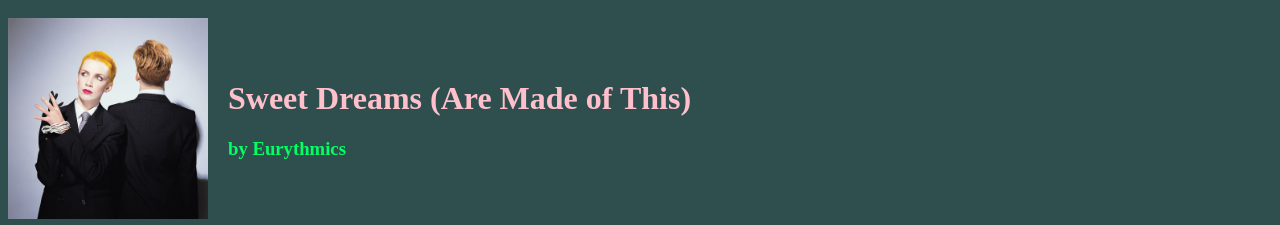
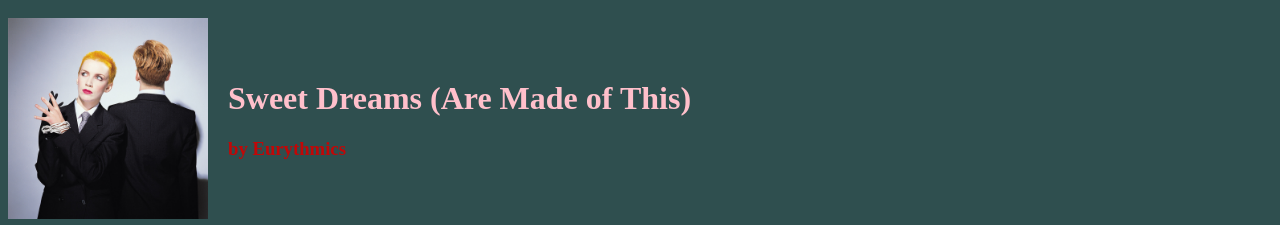
Before and after one commit to ece818/H-T-M-L-T-r-a-i-n-i-n-g-O--p-e-n-A-I, a plain HTML site: page lyrics.html in a window 1280 px wide. Shown: the top 225 px of the page. Drawn offline with Linux system fonts and the light colour scheme.

Commit message:
On branch main Your branch is up to date with 'origin/main'.
Changes to be committed:
	modified:   style.css

```diff
--- a/style.css
+++ b/style.css
@@ -9,7 +9,7 @@ body {
 }
 
 #artist {
-  color: rgb(2, 255, 99);
+  color: rgb(194, 7, 7);
 }
 
 #title {
```
